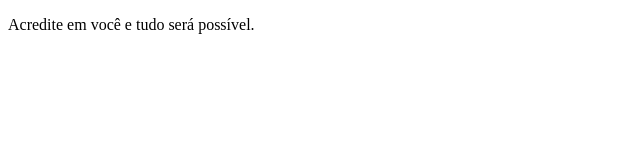
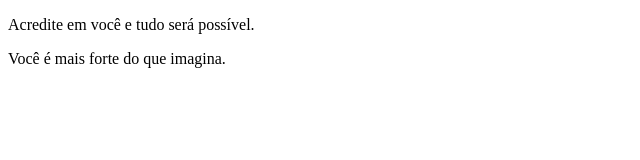
Before and after one commit to Shakalinux/primeiro-projeto, a plain HTML site: page index.html in a window 1280 px wide. Shown: the whole page, without its empty margins (0-640 px from the left). Drawn offline with Linux system fonts and the light colour scheme.

Commit message:
Frase motivacional 2

```diff
--- a/index.html
+++ b/index.html
@@ -6,5 +6,6 @@
 </head>
 <body>
     <p>Acredite em você e tudo será possível.</p>
+    <p>Você é mais forte do que imagina.</p>
 </body>
 </html>
```
